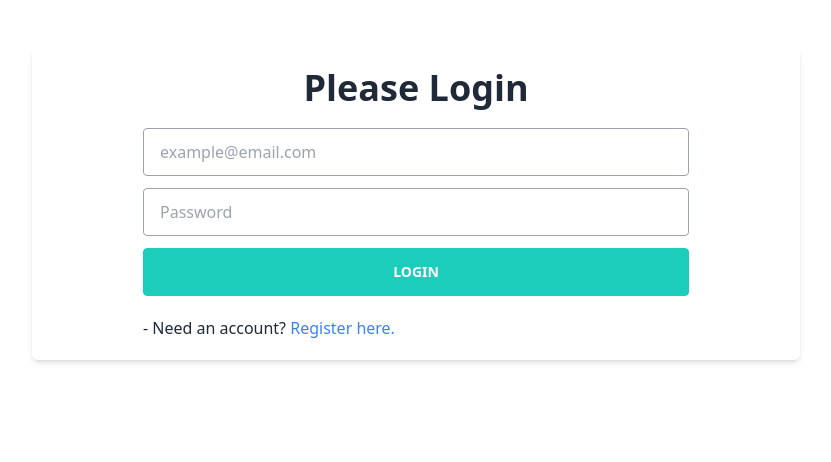
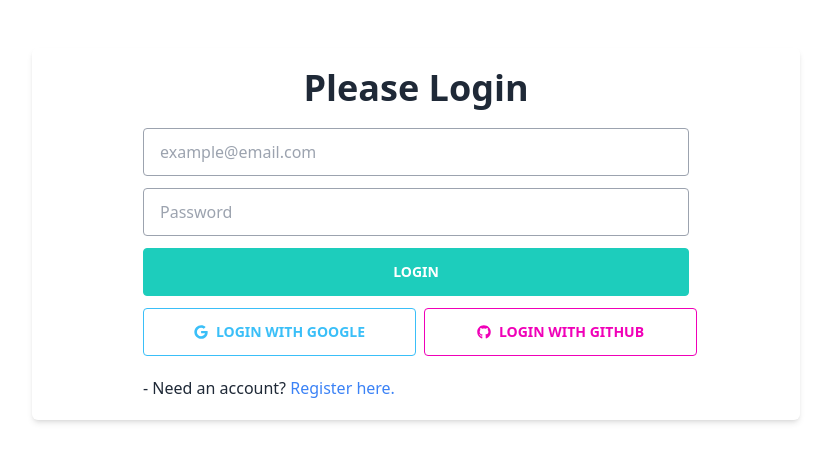
Before and after one commit to rocktohq/dragon-news, a React (Vite) app: page /login in a window 1280 px wide. Shown: the top 462 px of the page, without its empty margins (224-1055 px from the left). Built offline with nearby package versions, Linux system fonts and the light colour scheme; no server answers.

Commit message:
Login System Updated

```diff
--- a/src/Route/PrivateRoute.jsx
+++ b/src/Route/PrivateRoute.jsx
@@ -1,11 +1,13 @@
 import { useContext } from "react"
 import { AuthContext } from "../providers/AuthProvider"
-import { Navigate } from "react-router-dom";
+import { Navigate, useLocation } from "react-router-dom";
 import PropTypes from 'prop-types'
 
 const PrivateRoute = ({ children }) => {
 
   const { user, loading } = useContext(AuthContext);
+  const location = useLocation();
+
   // If Loading
   if (loading) return;
 
@@ -13,7 +15,7 @@ const PrivateRoute = ({ children }) => {
   if (user) return children;
 
   // Otherwise
-  return <Navigate to="/"></Navigate>
+  return <Navigate state={location.pathname} to="/login"></Navigate>
 }
 
 export default PrivateRoute
--- a/src/pages/Login/Login.jsx
+++ b/src/pages/Login/Login.jsx
@@ -1,12 +1,14 @@
 import { useContext } from "react";
-import { Link, useNavigate } from "react-router-dom";
+import { Link, useLocation, useNavigate } from "react-router-dom";
 import { AuthContext } from "../../providers/AuthProvider";
 import toast from "react-hot-toast";
+import { FaGithub, FaGoogle } from "react-icons/fa";
 
 const Login = () => {
 
-  const { loginUser } = useContext(AuthContext);
+  const { loginUser, googleLogin, githubLogin } = useContext(AuthContext);
   const navigate = useNavigate();
+  const location = useLocation();
 
   const handleLogin = (event) => {
     event.preventDefault();
@@ -34,12 +36,36 @@ const Login = () => {
       .then(() => {
         toast.dismiss();
         toast.success("Login Success!");
-        navigate("/");
+
+        // Navigate after Login
+        location.state
+          ? navigate(location.state)
+          : navigate("/")
       })
       .catch(error => {
         toast.dismiss();
         toast.error(error.message);
         console.error(error.message);
+      })
+  }
+
+
+  const handleSocialLogin = (media) => {
+    toast.loading("Login in Process...");
+    media()
+      .then(() => {
+        toast.dismiss();
+        toast.success("Login Success");
+
+        // Navigate after Login
+        location.state
+          ? navigate(location.state)
+          : navigate("/")
+      })
+      .catch(error => {
+        toast.dismiss();
+        toast.error(error.message);
+        console.error(error.message)
       })
   }
   return (
@@ -52,6 +78,10 @@ const Login = () => {
           <button className="btn btn-accent w-full rounded text-white">Login</button>
         </div>
       </form>
+      <div className="md:w-3/4 lg:2/3 mx-auto mt-3 flex flex-col md:flex-row gap-2">
+        <button onClick={() => handleSocialLogin(googleLogin)} className="btn btn-outline btn-info md:w-1/2 rounded"><FaGoogle /> Login with Google</button>
+        <button onClick={() => handleSocialLogin(githubLogin)} className="btn btn-outline btn-secondary md:w-1/2 rounded"><FaGithub /> Login with GitHub</button>
+      </div>
       <div className="md:w-3/4 lg:2/3 mx-auto space-y-3 mt-5">
         <p className="mx-auto">- Need an account? <Link to="/register"><span className="text-blue-500">Register here.</span></Link></p>
       </div >
```
